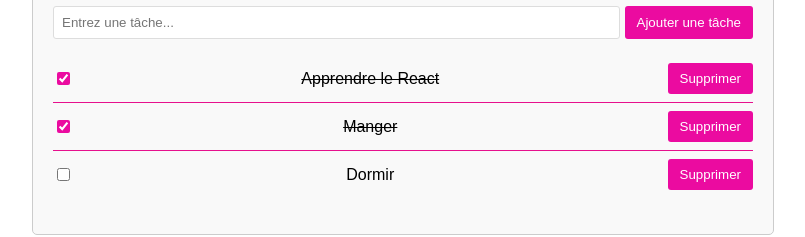
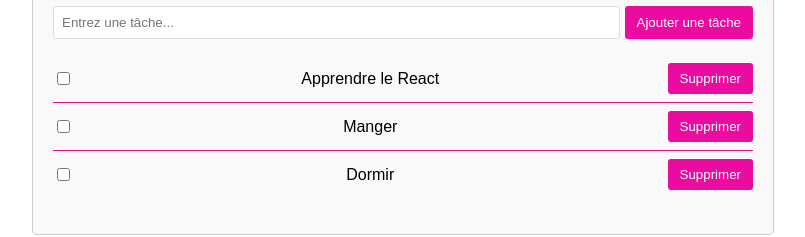
Before and after one commit to chamsiathgado/TodoApp, a React (Create React App) app: page / in a window 1280 px wide. Shown: the part 154-391 px from the top of the page, without its empty margins (237-1042 px from the left). Built offline with nearby package versions, Linux system fonts and the light colour scheme.

Commit message:
adding the gitignore and other corrections about the initial state of the checkboxes

```diff
--- a/src/components/todolist.js
+++ b/src/components/todolist.js
@@ -1,8 +1,8 @@
 import { useState } from 'react'
 import TodoItem from './check_todo'
 
-const prefilled = [{ text: 'Apprendre le React', completed: true},
-    { text: 'Manger', completed: true},
+const prefilled = [{ text: 'Apprendre le React', completed: false},
+    { text: 'Manger', completed: false},
     { text: 'Dormir', completed: false }];
 
 function Todolist() {
```
Also changed, not shown: 1 other file (tests, documents, lock files or other folders).
